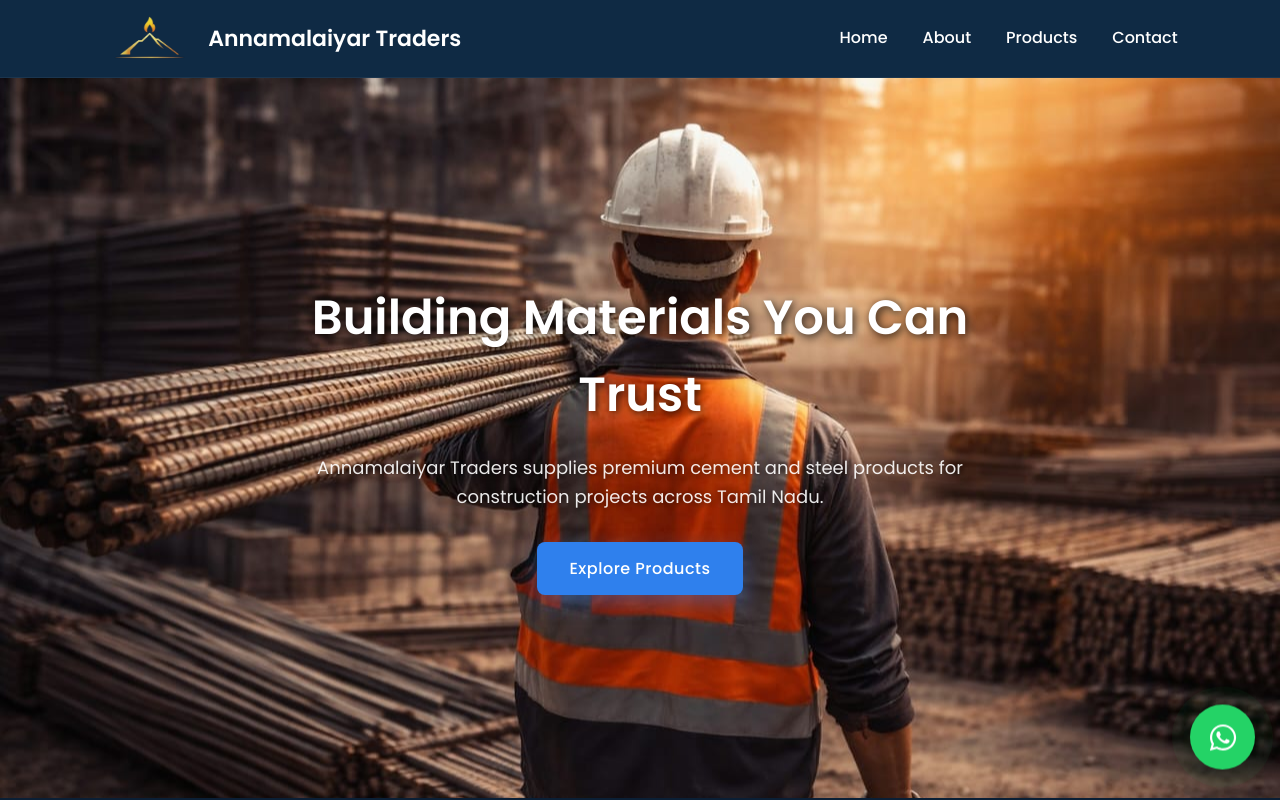
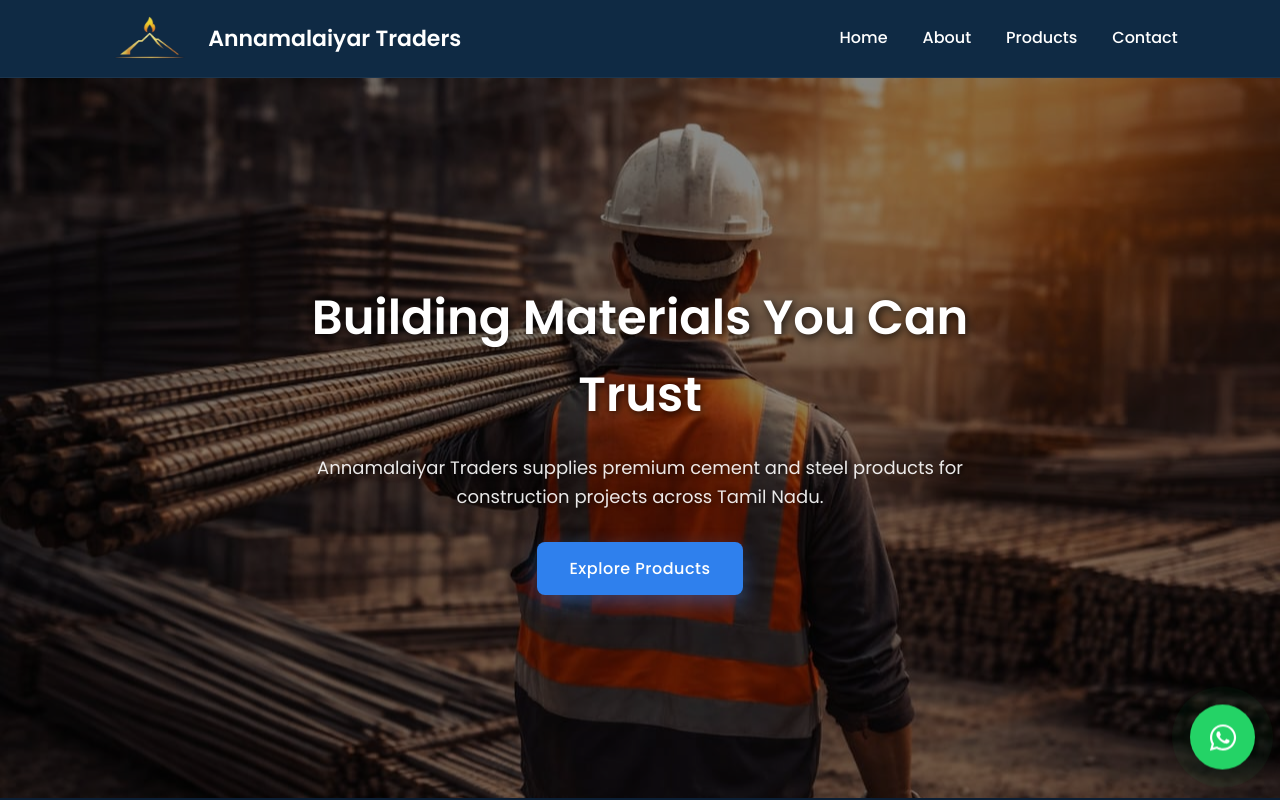
Before and after one commit to Abirami-web-prog/annamalaiyar-traders-website, a React (Create React App) app: page / in a window 1280 px wide. Shown: the top 800 px of the page. Built offline with nearby package versions, Linux system fonts and the light colour scheme.

Commit message:
index.css

```diff
--- a/src/index.css
+++ b/src/index.css
@@ -449,10 +449,35 @@ text-align:center;
 background-size:cover;
 background-position: right center;
 position: relative;
-overflow: hidden;
-}
-
-
+transition: background-image 0.5s ease  ;
+}
+
+/* Dark overlay for better text visibility */
+.hero::before {
+  content: "";
+  position: absolute;
+  top: 0;
+  left: 0;
+  height: 100%;
+  width: 100%;
+  background: rgba(0, 0, 0, 0.45);
+  z-index: 1;
+}
+/* Optional: smooth text animation */
+.hero h1, .hero p, .hero button {
+  animation: fadeInUp 1s ease;
+}
+
+@keyframes fadeInUp {
+  from {
+    opacity: 0;
+    transform: translateY(20px);
+  }
+  to {
+    opacity: 1;
+    transform: translateY(0);
+  }
+}
 
  .hero-content{
 max-width:750px;
```
